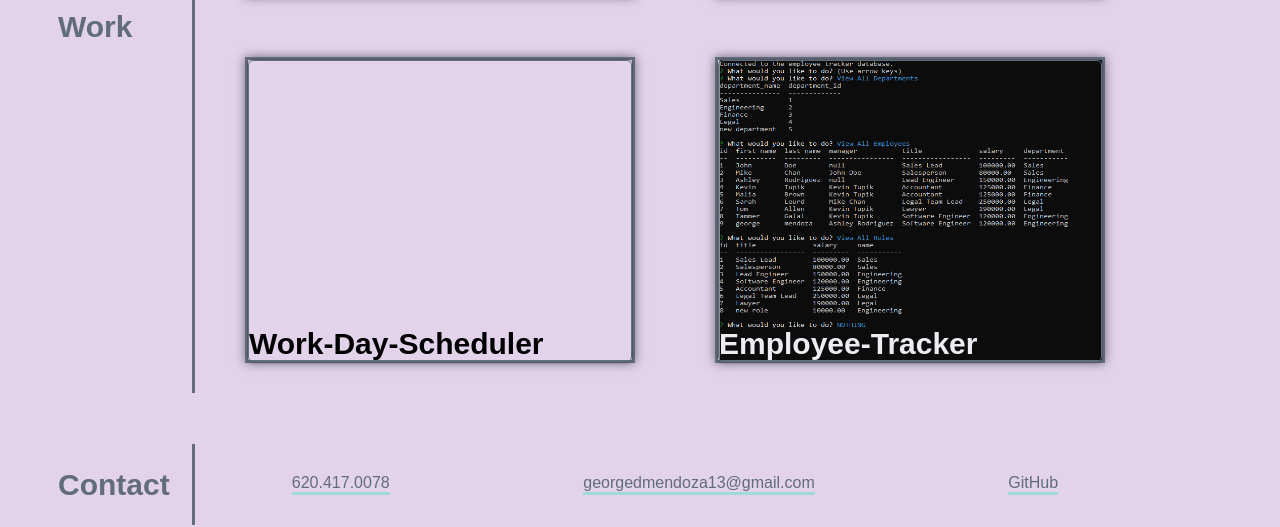
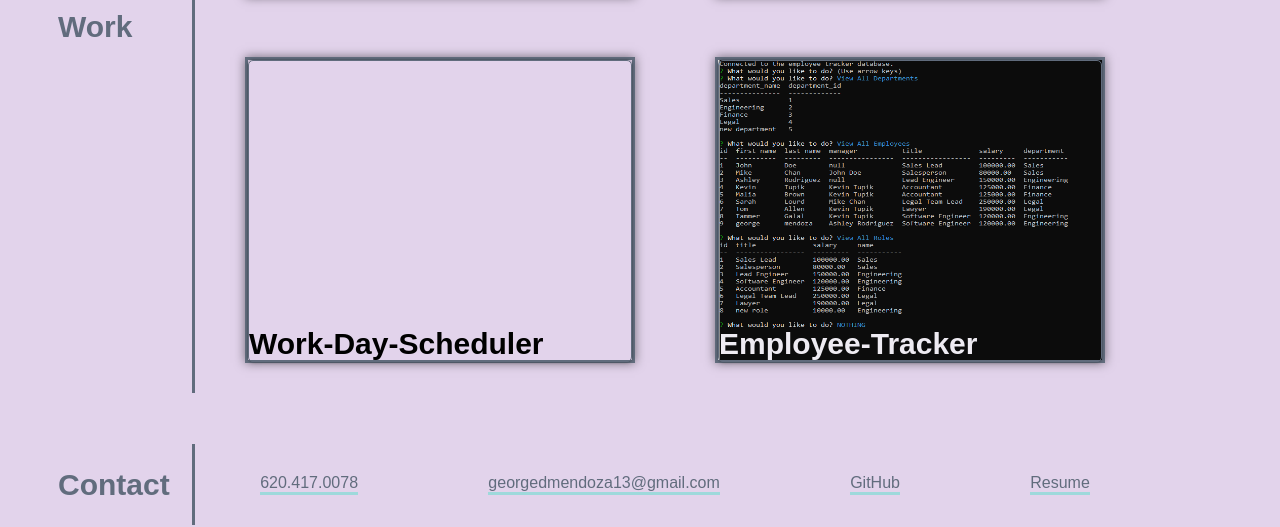
Before and after one commit to georgedmendoza/professional-portfolio, a plain HTML site: page index.html in a window 1280 px wide. Shown: the part 871-1398 px from the top of the page. Drawn offline with Linux system fonts and the light colour scheme.

Commit message:
resume added

```diff
--- a/index.html
+++ b/index.html
@@ -106,6 +106,7 @@
                 <a href="tel:620.417.0078">620.417.0078</a>
                 <a target = "_blank" href="mailto:georgedmendoza13@gmail.com">georgedmendoza13@gmail.com</a>
                 <a target = "_blank" href="https://github.com/georgedmendoza">GitHub</a>
+                <a target = "_blank" href="./assets/images/Normal-Resume.pdf">Resume</a>
             </div>
         </div>
     </section>
```
Also changed, not shown: 1 other file.
